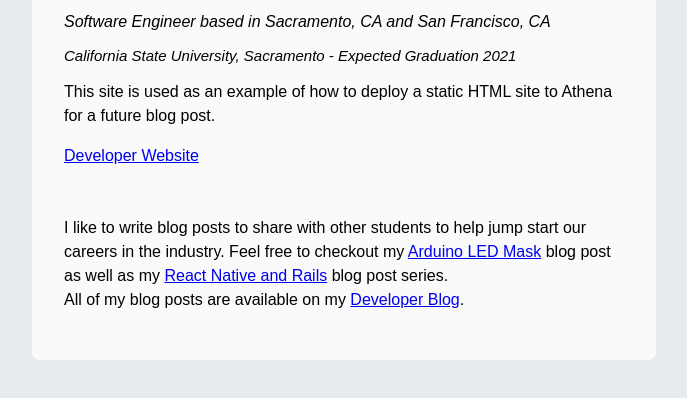
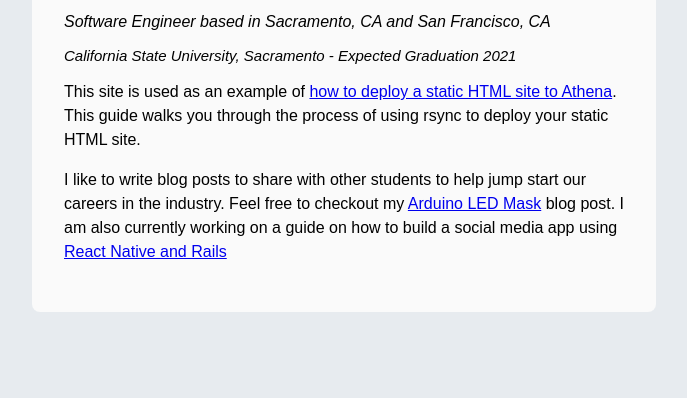
Before and after one commit to Tiniest/csus-athena-website-deploy, a plain HTML site: page src/index.html in a window 1280 px wide. Shown: the part 104-502 px from the top of the page, without its empty margins (296-983 px from the left). Drawn offline with Linux system fonts and the light colour scheme.

Commit message:
update content

```diff
--- a/src/index.html
+++ b/src/index.html
@@ -14,28 +14,23 @@
         California State University, Sacramento - Expected Graduation 2021
       </h3>
       <p>
-        This site is used as an example of how to deploy a static HTML site to
-        Athena for a future blog post.
+        This site is used as an example of
+        <a href="https://github.com/ArmaizAdenwala/csus-athena-website-deploy"
+          >how to deploy a static HTML site to Athena</a
+        >. This guide walks you through the process of using rsync to deploy your static HTML site.
       </p>
       <p>
-        <a href="https://armaizadenwala.com/">Developer Website</a>
-        <br />
-        <br /><br />
         I like to write blog posts to share with other students to help jump
         start our careers in the industry. Feel free to checkout my
         <a
           href="https://armaizadenwala.com/blog/how-to-create-a-led-rave-mask-using-arduino"
           >Arduino LED Mask</a
         >
-        blog post as well as my
+        blog post. I am also currently working on a guide on how to build a social media app using
         <a
           href="https://armaizadenwala.com/blog/social-network-app-using-rails-and-react-native-rails-setup/"
-          >React Native and Rails</a
+          >React Native and Rails</a.
         >
-        blog post series.
-        <br />
-        All of my blog posts are available on my
-        <a href="https://armaizadenwala.com/blog/">Developer Blog</a>.
       </p>
     </div>
   </body>
```
Also changed, not shown: 1 other file.
